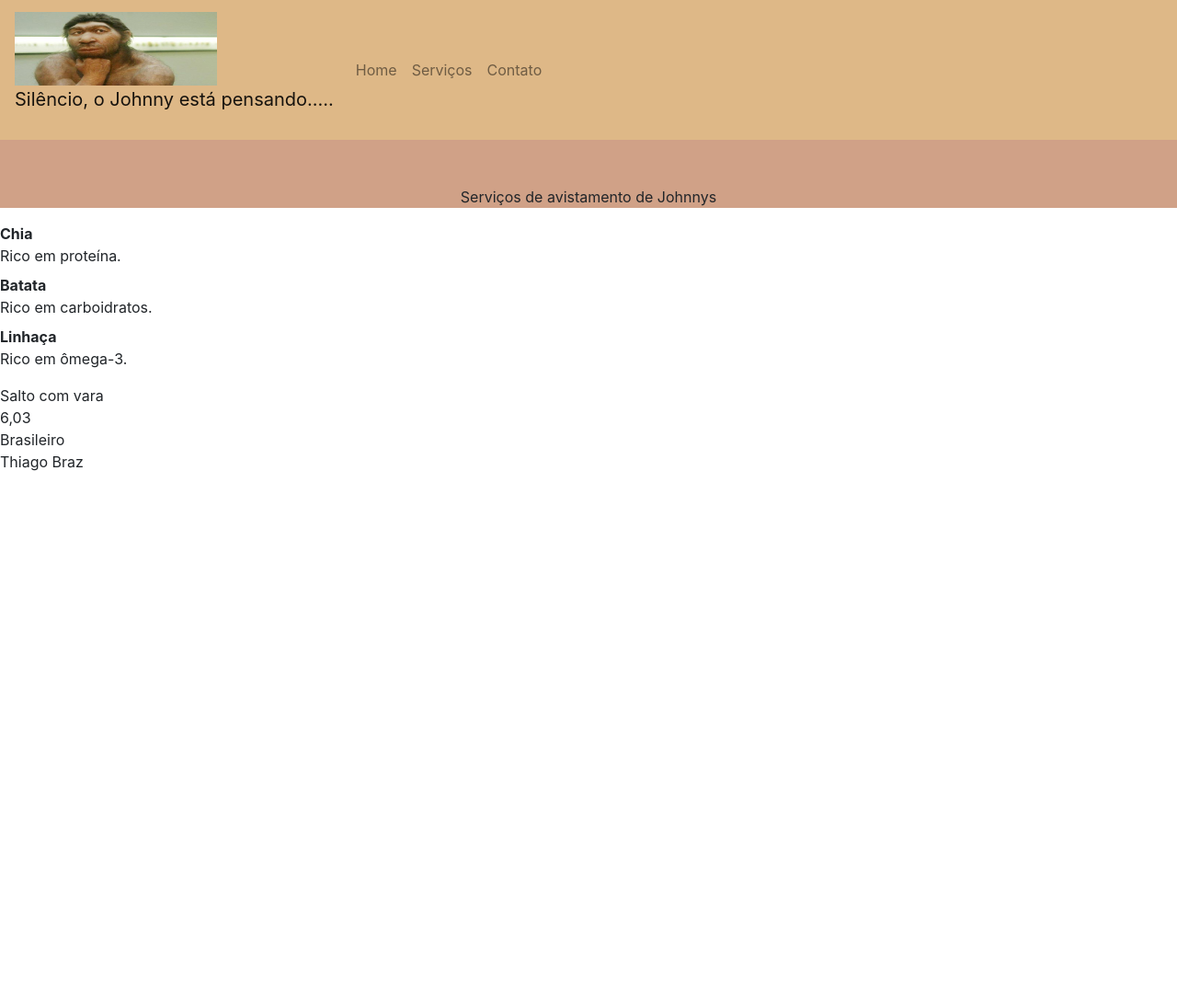
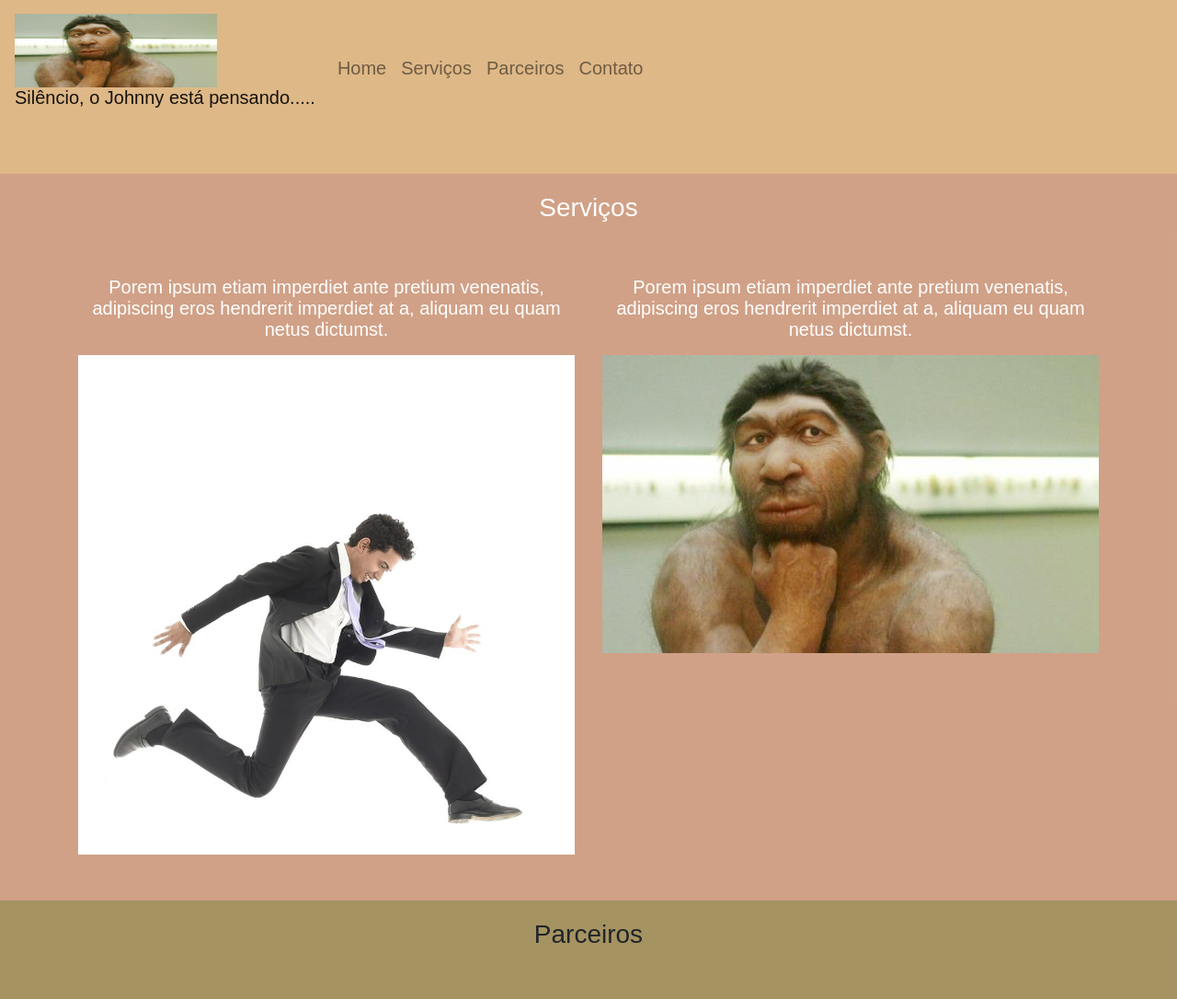
Before and after one commit to eduardosna0/aula_bootstrap, a plain HTML site: page index.html in a window 1280 px wide. Shown: the top 1086 px of the page at 92% size. Before the commit the page ends 800 px from the top, so only its background shows below. Drawn offline with Linux system fonts and the light colour scheme.

Commit message:
Projeto de aula bootstrap concluido. Inserido o resto dos arquivos

```diff
--- a/css/style.css
+++ b/css/style.css
@@ -1,15 +1,30 @@
+body{
+    font: 20px Arial, sans-serif;
+
+}
+
 .navbar{
     background-color: burlywood;
 }
 
-.servicos {
+.contato {
     background-color: rgba(201, 147, 116, 0.863);
+    color: white;
 
 }
 
 .margin{
-    padding-top: 50px;
-    /*padding-bottom: 20px;*/
+    padding-bottom: 50px;
+    padding-top: 10px;
+}
+
+.parceiros{
+    background-color: rgba(153, 133, 78, 0.884);
+
+}
+
+.bg-footer{
+    background-color: orange;
 
 }
 
--- a/index.html
+++ b/index.html
@@ -7,7 +7,7 @@
         <link rel="stylesheet" type="text/css" href="css/style.css">
     </head>
     <body>
-        <nav class="navbar navbar-expand-lg navbar-light">
+        <nav class="navbar navbar-expand-lg navbar-light margin" >
             <a class="navbar-brand" href="#">
                 <img src="img/johnny.jpg" width="220px" height="80px">
                 <p>Silêncio, o Johnny está pensando.....</p>
@@ -19,40 +19,81 @@
                         <a class="nav-link" href="#">Home</a>
                     </li>
                     <li class="nav-item">
-                            <a class="nav-link" href="#">Serviços</a>
+                            <a class="nav-link" href="#servicos">Serviços</a>
                     </li>
                     <li class="nav-item">
-                            <a class="nav-link" href="#">Contato</a>
+                            <a class="nav-link" href="#parceiros">Parceiros</a>
                     </li>
+
+                    <li class="nav-item">
+                            <a class="nav-link" href="#contato">Contato</a>
+                    </li>
+
                 </ul>
 
             </div>
         </nav>
+
+
+
         <section id="servicos">
-            <div class="container-fluid servicos text-center margin">
-                <p>Serviços de avistamento de Johnnys</p>
+                <div class="container-fluid text-center margin contato">
+                    <h3 class="margin">Serviços</h3>
+                    <div class="container">
+                        <div class="row">
+                            <div class="col-lg-6">
+                                <p>
+                                    Porem ipsum etiam imperdiet ante pretium venenatis, adipiscing eros hendrerit imperdiet at a, aliquam eu quam netus dictumst.
+                                </p>
+                                <img src="img/gas.jpg" width="100%">
+                            </div>
+                            <div class="col-lg-6">
+                                <p>
+                                    Porem ipsum etiam imperdiet ante pretium venenatis, adipiscing eros hendrerit imperdiet at a, aliquam eu quam netus dictumst.
+                                </p>
+                                <img src="img/johnny.jpg" width="100%">
+                            </div>
+                        </div>
+                    </div>
+                </div>
+            </section>
 
+        <section id="parceiros">
+            <div class="container-fluid text-center margin parceiros">
+                <h3 class="margin">Parceiros</h3>
+                <div class="container">
+                    <div class="row">
+                        <div class="col-lg-4">
+                            <p>Rei dos gorilas, Johnny entrega tudo como um uga uga.</p>
+                            <img src="img/johnny.jpg" width="100%">
+                        </div>
+                        <div class="col-lg-4">
+                            <p>Este é amigo do Johnny desde infância. Macao prego.</p>
+                            <img src="img/macacoprego.jpg" width="100%">
+                        </div>
+                        <div class="col-lg-4">
+                            <p>Este infelizmente não é muito bom. Ele gosta de verduras.</p>
+                            <img src="img/sty.png" width="100%">
+                        </div>
+                    </div>
+                </div>
             </div>
-
         </section>
 
-        <dl>
-            <dt>Chia</dt>
-                <dd>Rico em proteína.</dd>
-            <dt>Batata</dt>
-                <dd>Rico em carboidratos.</dd>
-            <dt>Linhaça</dt>
-                <dd>Rico em ômega-3.</dd>
-            </dl>
+        <section id="contato" >
+                <div class="container-fluid contato text-center margin">
+                    <h3 class="margin">Contato</h3>
+                    <img src="img/contato-.png" class="rounded-circle" width="300px" height="300px">
+                    <h3>Entre em Contato!</h3>
+                </div>
 
-            <div id="categoria">
-                <div class="modalidade">Salto com vara</div>
-                <div class="recorde">6,03</div>
-                <div class="nacionalidade">Brasileiro</div>
-                <div class="nome">Thiago Braz</div>
-            </div>
-
+            </section>
 
     </body>
 
+    <footer class="container-fluid text-center bg-footer margin">
+        <p>Desenvolvido por Eu Mesmo</p>
+
+    </footer>
+
 </html>
```
Also changed, not shown: img/contato-.png (added), img/gas.jpg (added), img/img-interna-contato.png (added), img/macacoprego.jpg (added), img/sty.png (added).
